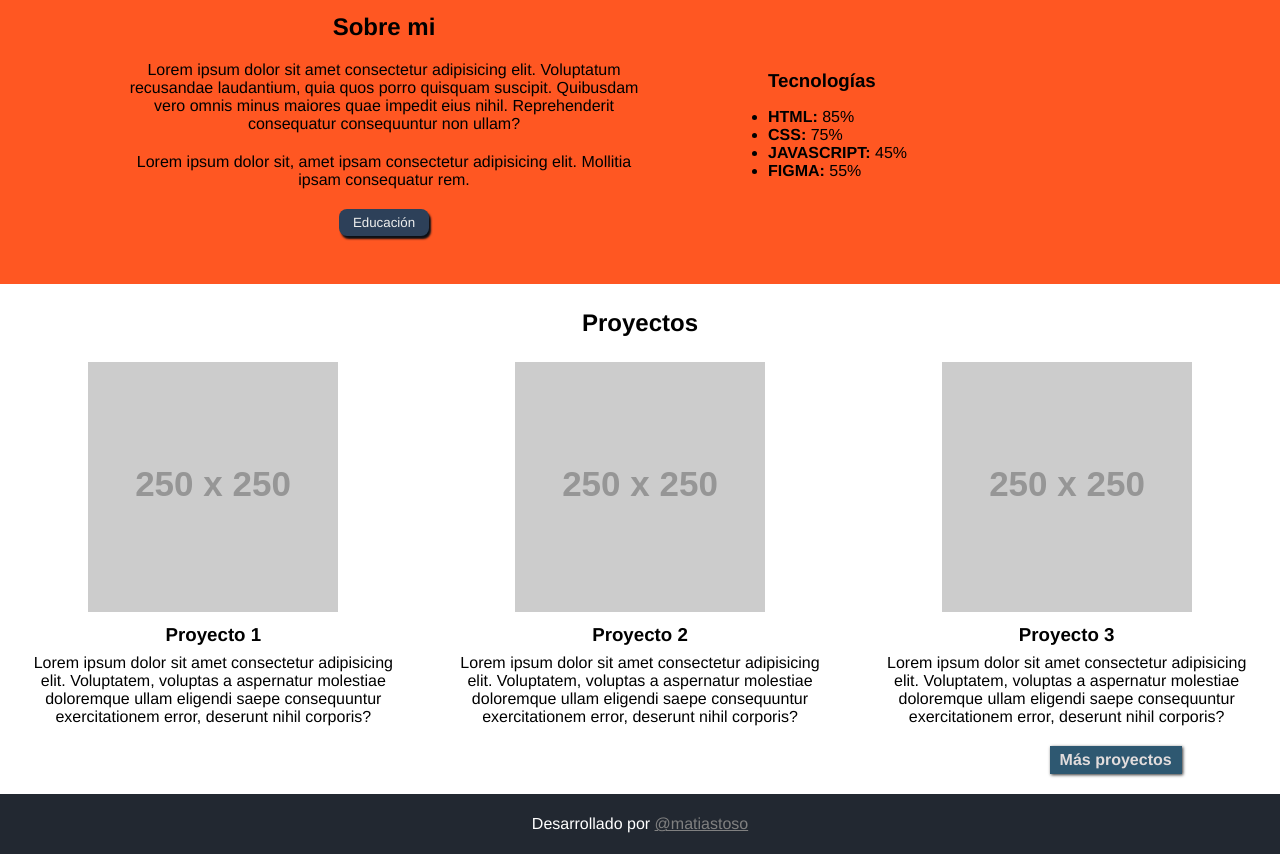
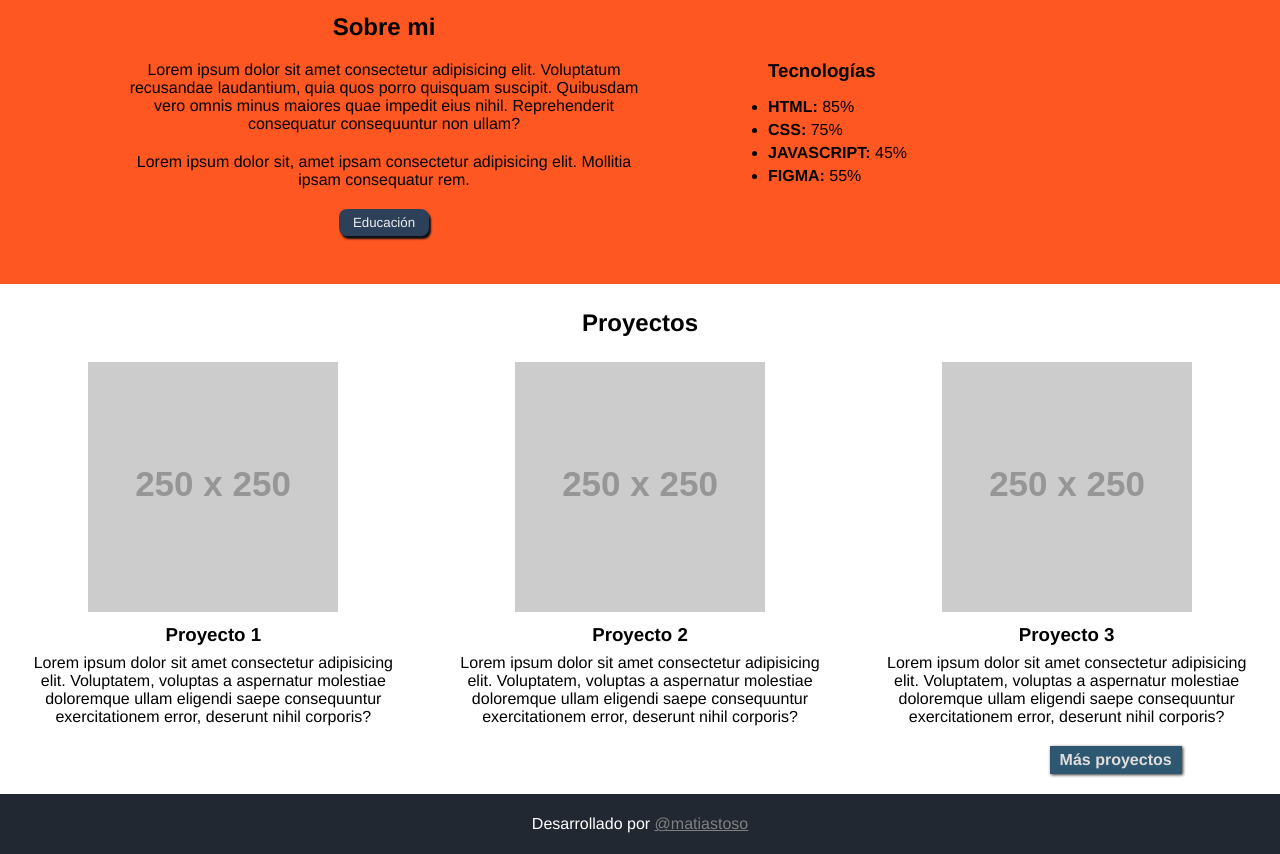
Before and after one commit to matiastoso/proyecto-final, a plain HTML site: page index.html in a window 1280 px wide. Shown: the part 1420-2274 px from the top of the page. Drawn offline with Linux system fonts and the light colour scheme; placeholder pictures from the web are drawn by us.

Commit message:
Espaciado entre lis

```diff
--- a/sass/_sobre-mi.scss
+++ b/sass/_sobre-mi.scss
@@ -34,5 +34,9 @@
         h3 {
             margin-bottom: 1rem;
         }
+
+        li {
+            margin: 5px 0px;
+        }
     }
 }
```
Also changed, not shown: css/styles.css, 1 other file.
